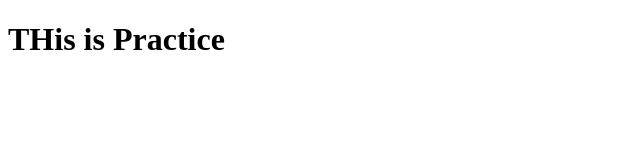
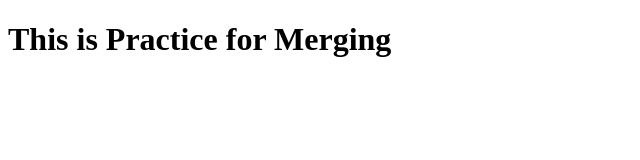
Before and after one commit to MyVeryOwnGithubPage/practice_1, a plain HTML site: page index.html in a window 1280 px wide. Shown: the whole page, without its empty margins (0-640 px from the left). Drawn offline with Linux system fonts and the light colour scheme.

Commit message:
I change the Header

```diff
--- a/index.html
+++ b/index.html
@@ -7,6 +7,6 @@
     <title>Document</title>
 </head>
 <body>
-    <h1>THis is Practice</h1>
+    <h1>This is Practice for Merging</h1>
 </body>
 </html>
```
